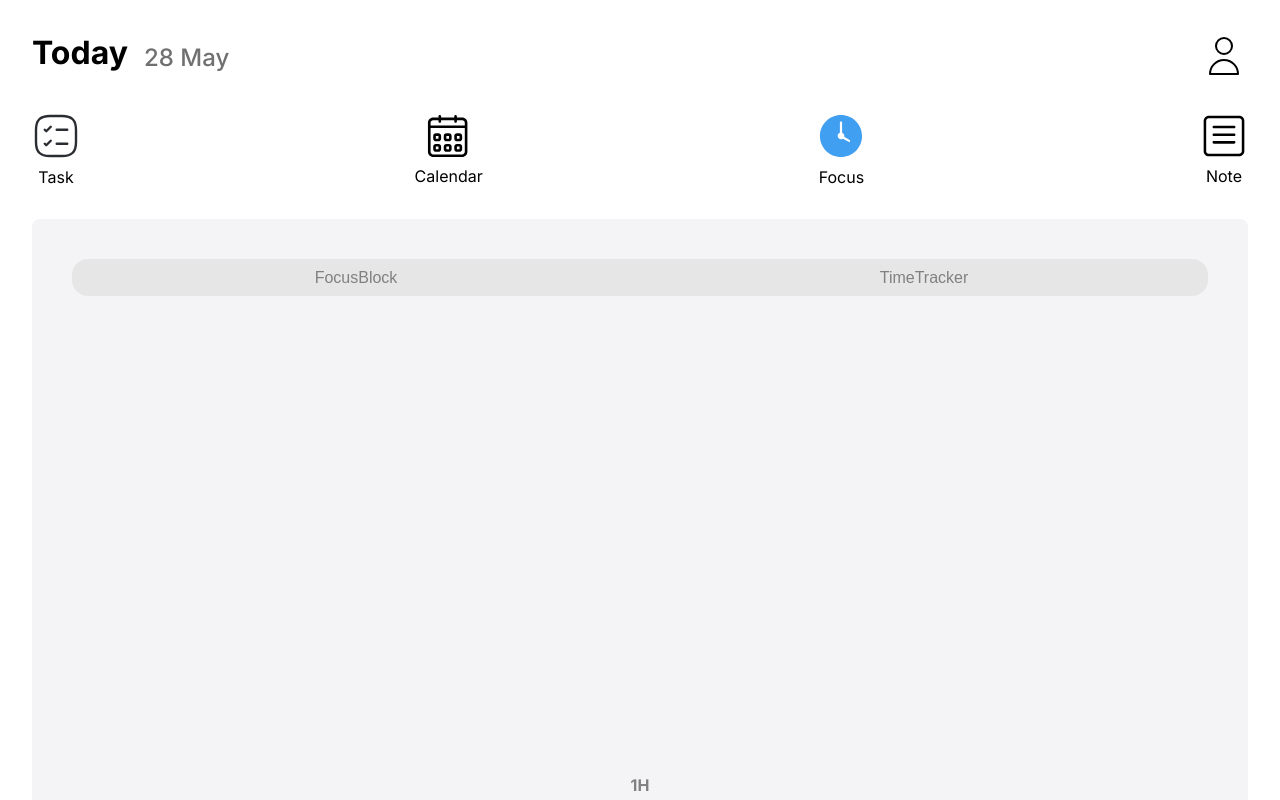
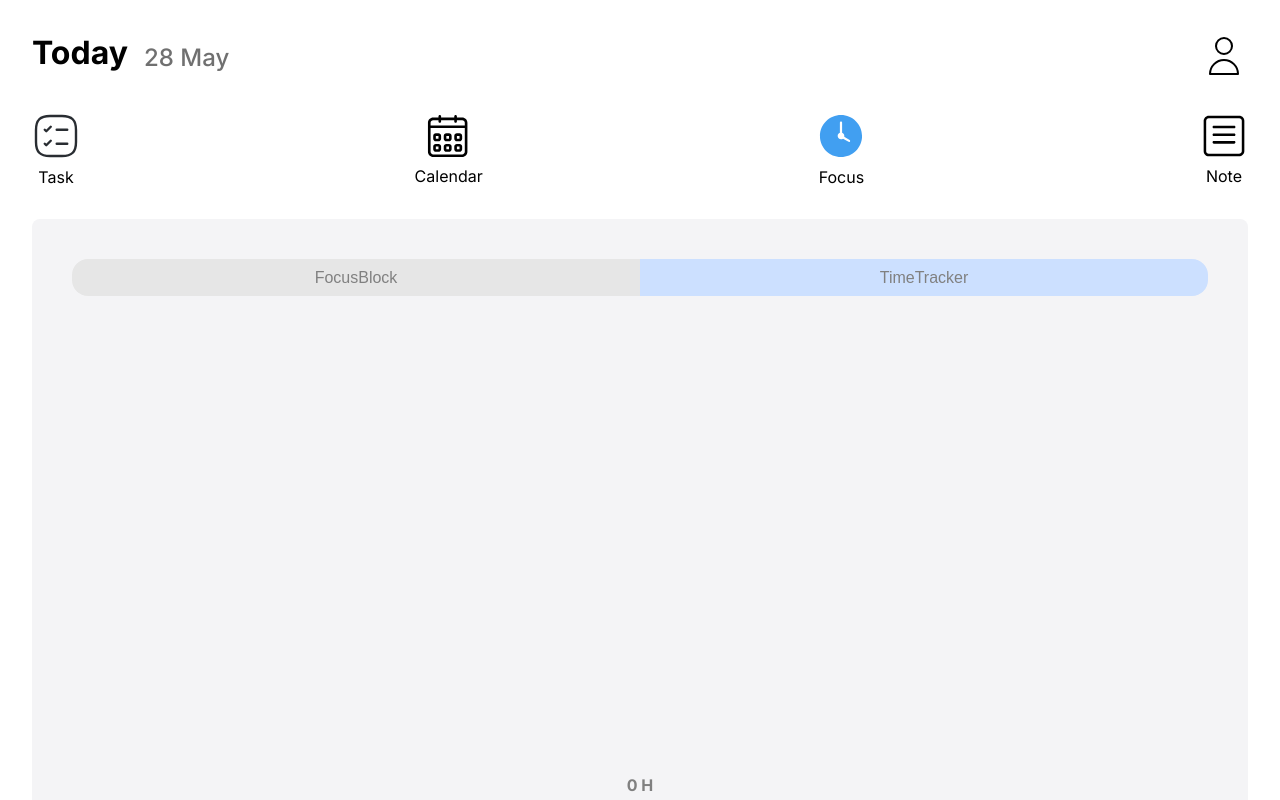
Before and after one commit to edkiada/SynergyStudyTool, a Vue app in the folder client/: page /focus in a window 1280 px wide. Built offline with nearby package versions, Linux system fonts and the light colour scheme; no server answers; a web font is replaced by a local one.

Commit message:
feat: Timer core logic

```diff
--- a/client/src/components/focusComponents/dualTimer/dualTimer.css
+++ b/client/src/components/focusComponents/dualTimer/dualTimer.css
@@ -46,6 +46,7 @@
   font-weight: bold;
   font-size: 4.5rem;
   color: var(--Gray500);
+  font-variant-numeric: tabular-nums;
 }
 
 .timerControl {
@@ -76,3 +77,7 @@
 .unSee {
   visibility: hidden;
 }
+
+.selectBtn {
+  background-color: var(--lightBlueBtn);
+}
--- a/client/src/components/focusComponents/dualTimer/dualTimer.vue
+++ b/client/src/components/focusComponents/dualTimer/dualTimer.vue
@@ -1,20 +1,108 @@
 <script setup lang="ts">
+  import { ref, computed } from 'vue';
 
+  const isRunning = ref(false);
+  const totalDuration = ref(25 * 60);
+  const secandsLeft = ref(25 * 60);
+  const secand = ref(0);
+  const countUpSecands = ref(0);
+  const countUpHours = ref(0);
+  const activeMode = ref('TimeTracker');
+  const btnText = ref('START');
+
+
+  let timerLoop: number | null = null;
+  let targetEndTime: number | null = null;
+  let targetTime: number | null = null;
+
+  const startTimer = () => {
+    if(isRunning.value) return;
+    isRunning.value = true;
+    if(activeMode.value === 'FocusBlock') {
+      targetEndTime = Date.now() + secandsLeft.value * 1000;
+      timerLoop = window.setInterval(() => {
+        if(!targetEndTime) return;
+        const remainingTime = targetEndTime - Date.now();
+        if (remainingTime <= 0) {
+          secandsLeft.value = 0;
+          stopTimer();
+        } else {
+          secandsLeft.value = Math.ceil(remainingTime / 1000);
+        }
+      }, 200);
+    } else if(activeMode.value === 'TimeTracker') {
+      targetTime = Date.now();
+      timerLoop = window.setInterval(() => {
+        if(!targetTime) return;
+        const elapsedTime = Date.now() - targetTime;
+        countUpSecands.value = secand.value + Math.floor(elapsedTime / 1000);
+      })
+    }
+  }
+  const pauseTimer = () => {
+    isRunning.value = false;
+    if (timerLoop) {
+      clearInterval(timerLoop);
+      timerLoop = null;
+    }
+    if(activeMode.value === 'TimeTracker') {
+      secand.value = countUpSecands.value;
+    }
+  }
+
+  const stopTimer = () => {
+    isRunning.value = false;
+    secandsLeft.value = totalDuration.value;
+    countUpSecands.value = 0;
+    secand.value = 0;
+    targetTime = null;
+    targetEndTime = null;
+    btnText.value = 'START';
+  }
+
+  const toggleTimer = () => {
+    if (isRunning.value) {
+      pauseTimer();
+      btnText.value = 'START';
+    } else {
+      startTimer();
+      btnText.value = 'PAUSE';
+    }
+  }
+
+  const displayTime = computed(() => {
+    if(activeMode.value === 'FocusBlock') {
+      const minutes = Math.floor((activeMode.value === 'FocusBlock' ? secandsLeft.value : countUpSecands.value) / 60);
+      const seconds = (activeMode.value === 'FocusBlock' ? secandsLeft.value : countUpSecands.value) % 60;
+      return `${String(minutes).padStart(2, '0')}:${String(seconds).padStart(2, '0')}`;
+    } else if(activeMode.value === 'TimeTracker') {
+      countUpHours.value = Math.floor(countUpSecands.value / 3600);
+      const minutes = Math.floor((countUpSecands.value % 3600) / 60);
+      const seconds = countUpSecands.value % 60;
+      return `${String(minutes).padStart(2, '0')}:${String(seconds).padStart(2, '0')}`;
+    }
+  })
+
+  const switchMode = (mode: string) => {
+    if(isRunning.value) return;
+    activeMode.value = mode;
+    stopTimer();
+  }
 </script>
 
 <template>
   <section class="timerContainer">
     <div class="timerItem timerMode">
-      <button class="timerBtn modeBtn leftBtn"><span>FocusBlock</span></button>
-      <button class="timerBtn modeBtn rightBtn"><span>TimeTracker</span></button>
+      <button class="timerBtn modeBtn leftBtn" @click="switchMode('FocusBlock')" :class="{ 'selectBtn' : activeMode === 'FocusBlock' }"><span>FocusBlock</span></button>
+      <button class="timerBtn modeBtn rightBtn" @click="switchMode('TimeTracker')" :class="{ 'selectBtn' : activeMode === 'TimeTracker' }"><span>TimeTracker</span></button>
     </div>
     <div class="timerItem timerDisplay">
-      <p class="timeTextHour">1H</p>
-      <p class="timerTextMain">25 : 00</p>
+      <p class="timeTextHour" :class="{ 'unSee' : activeMode === 'FocusBlock' }">{{ countUpHours }} H</p>
+      <p class="timerTextMain">{{ displayTime }}</p>
     </div>
     <div class="timerItem timerControl">
-      <button class="timerBtn controlBtn"><span>START</span></button>
-      <button class="timerBtn controlBtn"><span>STOP</span></button>
+      <button class="timerBtn controlBtn" @click="toggleTimer"><span>{{ btnText }}</span></button>
+      <button class="timerBtn controlBtn" @click="stopTimer"><span>STOP</span></button>
     </div>
   </section>
 </template>
```
